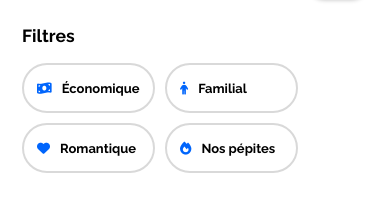
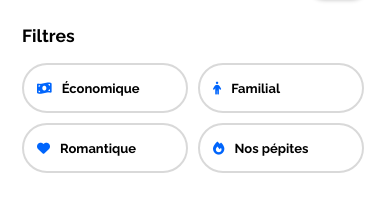
Before and after one commit to Tachour/Projet2-Booki, a plain HTML site: page index.html in a window 390 px wide. Shown: the part 321-521 px from the top of the page. Drawn offline with Linux system fonts and the light colour scheme.

Commit message:
correction du responsive mobile de la section filtres

```diff
--- a/css/style.css
+++ b/css/style.css
@@ -211,28 +211,10 @@ form {
         border: 2px solid #D9D9D9;
         font-size: 15px;
         background-color: white;
+        width: 100%;
+        height: 50px;
     }
 
-.eco {
-    width: 173px;
-    height: 50px;
-}
-
-.fam {
-    width: 134px;
-    height: 50px;
-    padding-left: 25px;
-}
-
-.rom {
-    width: 170px;
-    height: 50px;
-}
-
-.pep {
-    width: 168px;
-    height: 50px;
-}
 
 .filter button:hover {
     background-color: var(--filter-bg-color);
@@ -503,22 +485,6 @@ article.article-footer {
         gap: 10px;
     }
 
-    .eco {
-        width: 54%;
-    }
-
-    .fam {
-        width: 45%;
-    }
-
-    .rom {
-        width: 48%;
-    }
-
-    .pep {
-        width: 49%;
-    }
-
     .info-diponibilite {
         margin: 0 0 32px;
     }
@@ -728,12 +694,10 @@ article.article-footer {
     .categories {
         width: 100%;
         flex-wrap: wrap;
-        /* margin-left: -5px;
-        gap: 3px; */
     }
 
     .eco,.fam,.rom,.pep {
-        width: 133px;
+        width: 48%;
         white-space: nowrap;
         text-align: center;
         font-size: 13px;
```
